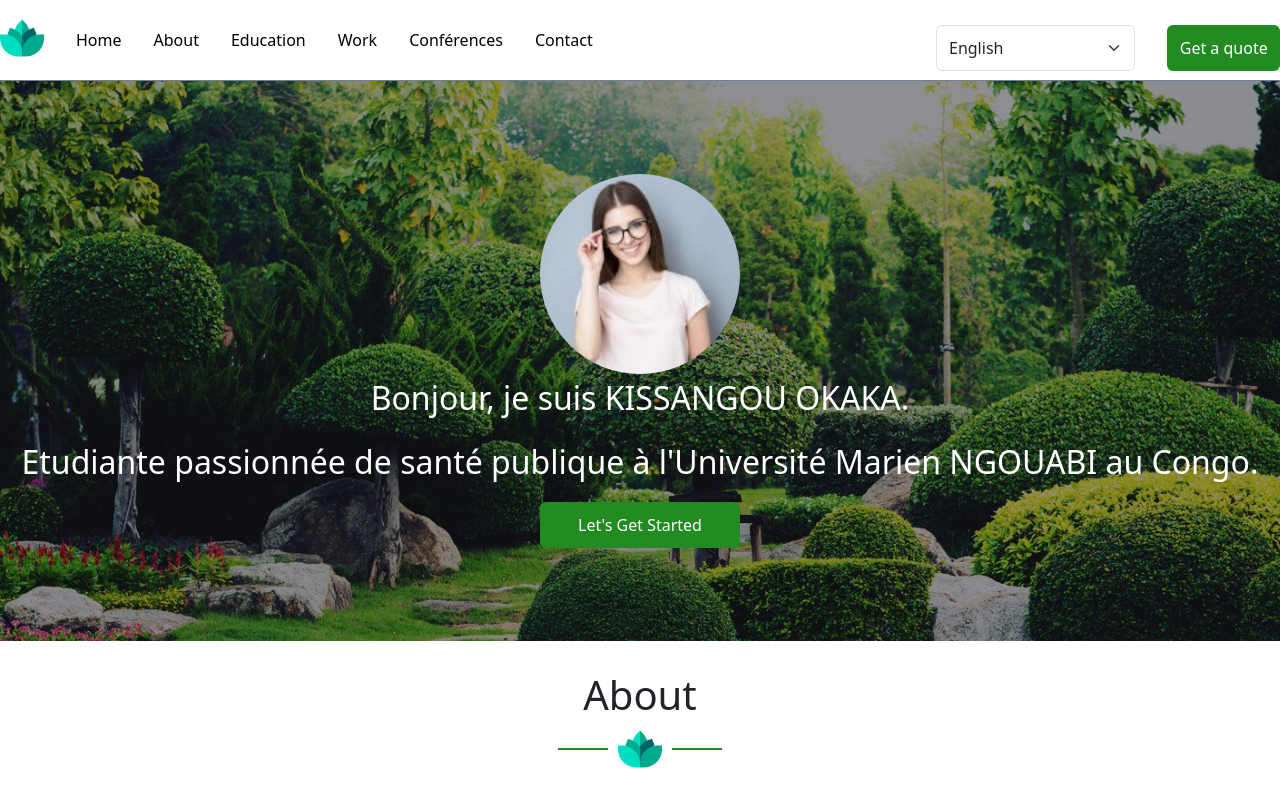
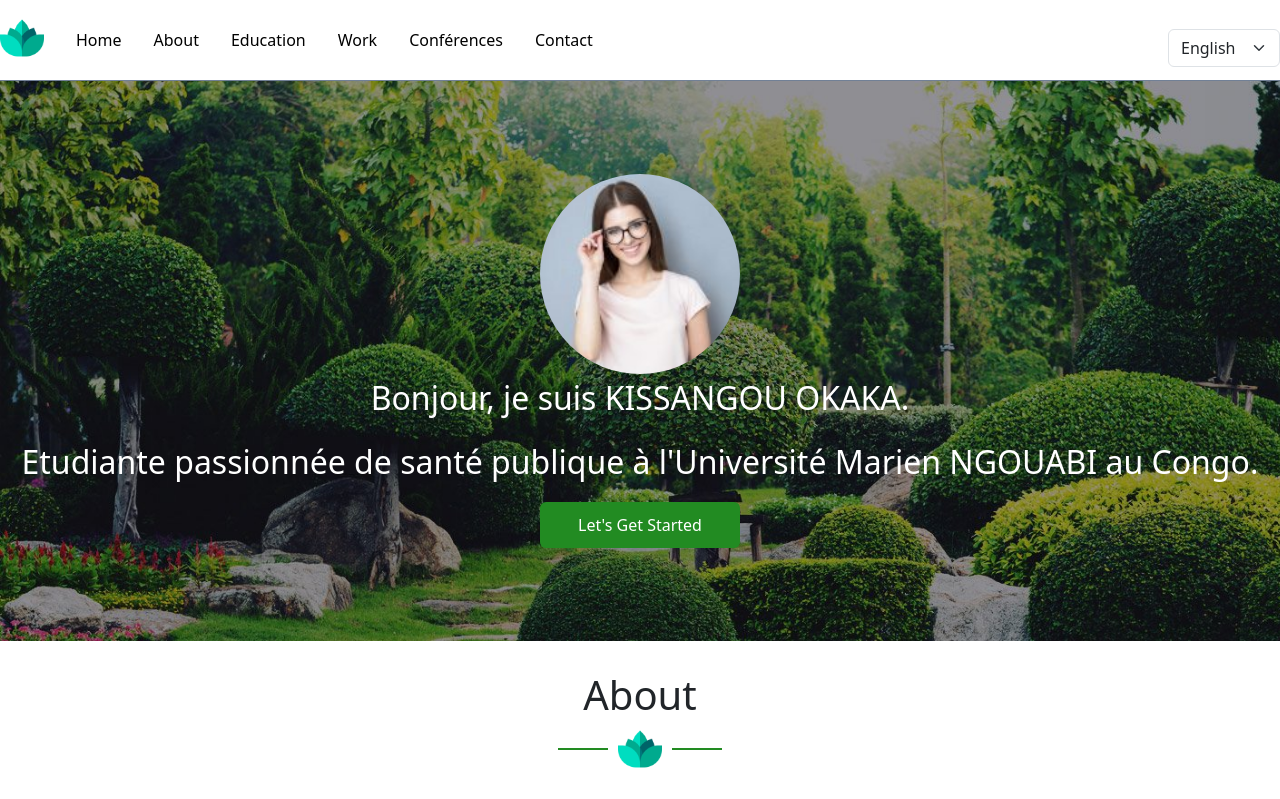
Before and after one commit to kayarhabby/portfolio_delicia_react, a React (Vite) app: page / in a window 1280 px wide. Shown: the top 799 px of the page. Built offline with nearby package versions, Linux system fonts and the light colour scheme.

Commit message:
suppression du boutton get a quotes

```diff
--- a/src/assets/components/Navbar.jsx
+++ b/src/assets/components/Navbar.jsx
@@ -45,8 +45,6 @@ const Navbar = () => {
                         <option value="en">{t('language.default')}</option>
                         <option value="fr">{t('language.fr')}</option>
                     </select>
-
-                    <button className="btn">Get a quote</button>
                 </section>
             </article>
         </nav>
```
